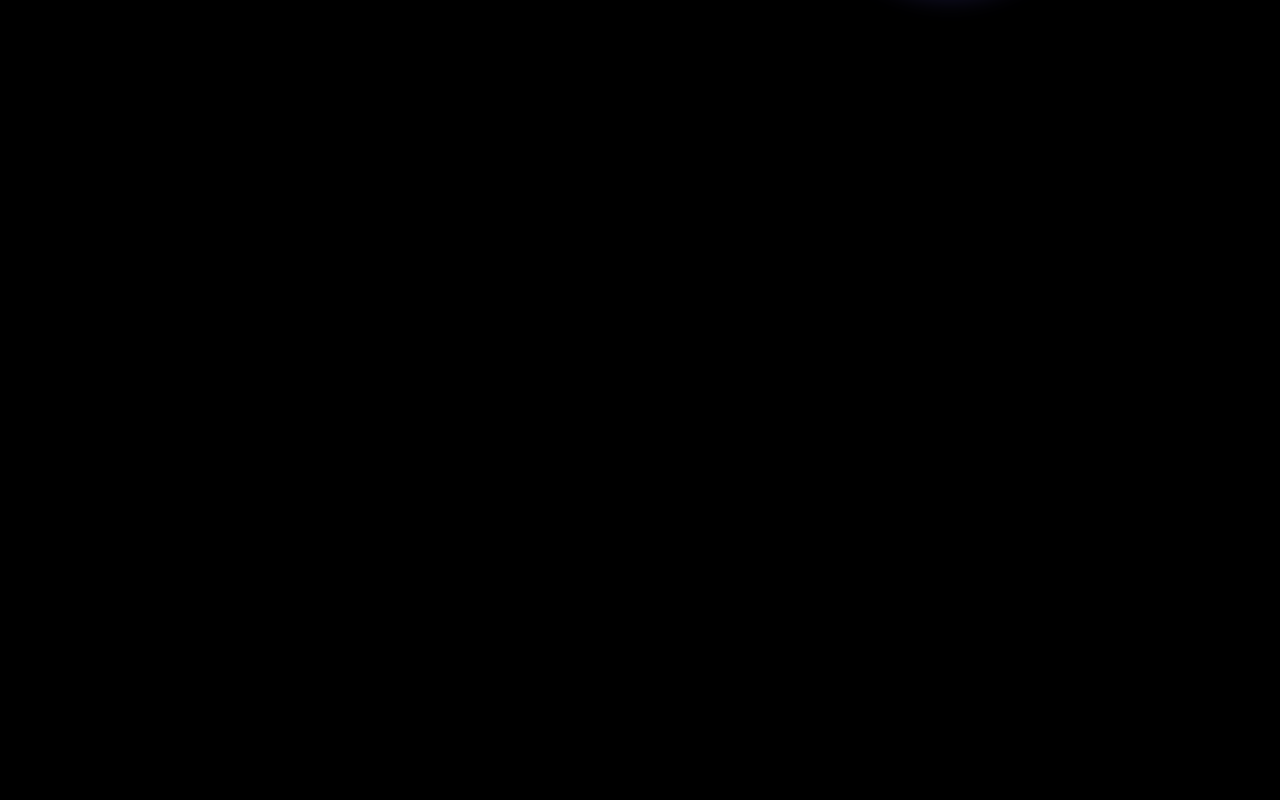
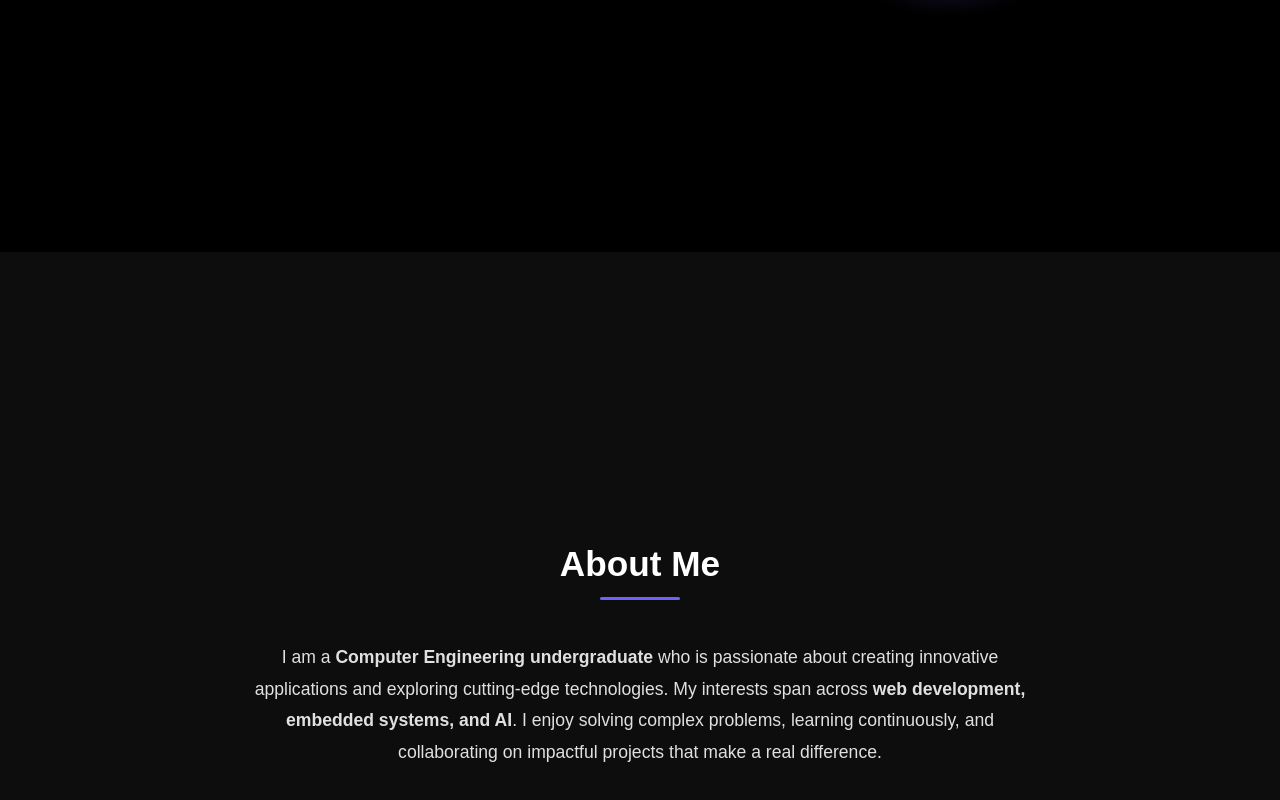
Before and after one commit to kushanmalintha/My-Portfolio, a React (Vite) app: page / in a window 1280 px wide. Shown: the part 548-1348 px from the top of the page. Before the commit the page ends 800 px from the top, so only its background shows below. Built offline with nearby package versions, Linux system fonts and the light colour scheme.

Commit message:
create about me section

```diff
--- a/src/App.jsx
+++ b/src/App.jsx
@@ -2,6 +2,7 @@
 import './styles/App.css'
 import Navbar from './components/Navbar'
 import Hero from './sections/Hero'
+import About from './sections/About'
 
 function App() {
   const [count, setCount] = useState(0)
@@ -10,6 +11,7 @@
     <>
       <Navbar />
       <Hero />
+      <About />
     </>
   )
 }
--- /dev/null
+++ b/src/sections/About.jsx
@@ -0,0 +1,20 @@
+import "../styles/About.css";
+
+function About() {
+  return (
+    <section id="about" className="about">
+      <div className="about-container">
+        <h2 className="about-title">About Me</h2>
+        <p className="about-text">
+          I am a <strong>Computer Engineering undergraduate</strong> who is passionate
+          about creating innovative applications and exploring cutting-edge technologies.
+          My interests span across <strong>web development, embedded systems, and AI</strong>.
+          I enjoy solving complex problems, learning continuously, and collaborating
+          on impactful projects that make a real difference.
+        </p>
+      </div>
+    </section>
+  );
+}
+
+export default About;
--- /dev/null
+++ b/src/styles/About.css
@@ -0,0 +1,44 @@
+.about {
+  background: #0d0d0d; /* slightly different from hero for contrast */
+  color: #fff;
+  padding: 100px 20px;
+  min-height: 100vh;
+  display: flex;
+  justify-content: center;
+  align-items: center;
+}
+
+.about-container {
+  max-width: 800px;
+  text-align: center;
+}
+
+.about-title {
+  font-size: 2.2rem;
+  margin-bottom: 20px;
+  position: relative;
+  display: inline-block;
+}
+
+.about-title::after {
+  content: "";
+  position: absolute;
+  width: 50%;
+  height: 3px;
+  background: #6c63ff;
+  left: 25%;
+  bottom: -8px;
+  border-radius: 2px;
+}
+
+.about-text {
+  font-size: 1.1rem;
+  line-height: 1.8;
+  color: #e0e0e0;
+  margin-top: 30px;
+  transition: transform 0.3s ease;
+}
+
+.about-text:hover {
+  transform: scale(1.02);
+}
--- a/src/styles/Hero.css
+++ b/src/styles/Hero.css
@@ -13,15 +13,12 @@
   gap: 40px;
 }
 
-.hero-text {
-    margin-left: 20%;
-}
-
 /* Left Column (Text) */
 .hero-text h1 {
   font-size: 2.5rem;
   margin-bottom: 15px;
   color: #ffffff;
+  text-align: center;
 }
 
 .hero-text .highlight {
@@ -32,11 +29,13 @@
   font-size: 1.1rem;
   margin-bottom: 25px;
   color: #e0e0e0;
+  text-align: center;
 }
 
 .hero-links {
   display: flex;
   gap: 20px;
+  justify-content: center;
 }
 
 .hero-links a {
```
